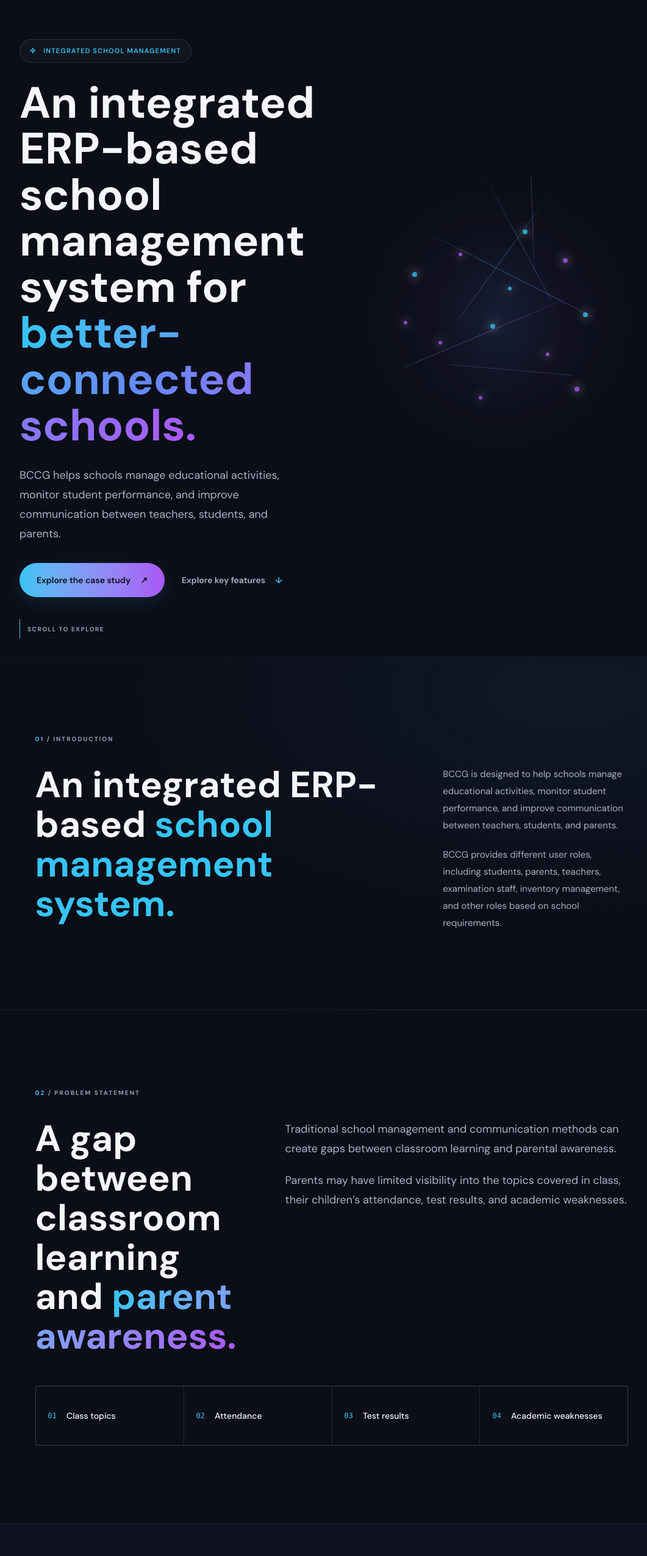
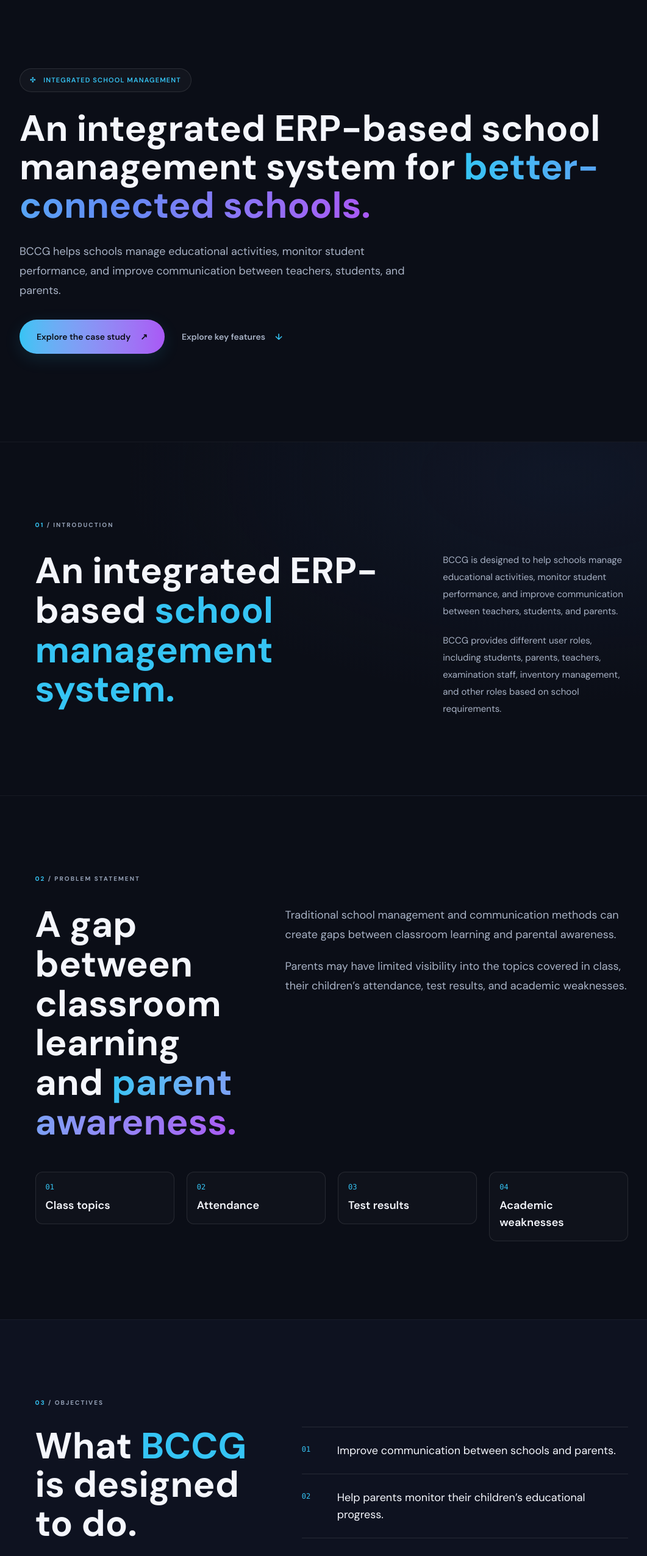
Before and after one commit to GRM458/Case-Study-website, a React (Vite) app: page / in a window 1280 px wide. Shown: the top 2551 px of the page at 61% size, without its empty margins (96-1157 px from the left). Built offline with nearby package versions, Linux system fonts and the light colour scheme.

Commit message:
made button rounded and hover Effect Droup Down and hero Section wider

```diff
--- a/src/components/sections/AudienceSection.tsx
+++ b/src/components/sections/AudienceSection.tsx
@@ -28,6 +28,9 @@
           </p>
         </div>
 
+
+{/* Audience tabs Right side */}
+
         <div>
           <div
             className="flex flex-wrap gap-2"
@@ -36,7 +39,7 @@
           >
             {audiences.map((audience, index) => (
               <button
-                className={`min-h-10 border px-4 text-xs font-semibold transition-colors cursor-pointer ${activeAudience === index ? "border-cyan bg-cyan/10 text-cyan" : "border-white/10 bg-[#0e1220] text-copy hover:border-white/30"}`}
+                className={`rounded-xl min-h-10 border px-4 text-xs font-semibold transition-colors cursor-pointer ${activeAudience === index ? "border-cyan bg-cyan/10 text-cyan" : "border-white/10 bg-[#0e1220] text-copy hover:border-white/30"}`}
                 id={`audience-tab-${index}`}
                 key={audience.name}
                 type="button"
--- a/src/components/sections/HeroSection.tsx
+++ b/src/components/sections/HeroSection.tsx
@@ -3,17 +3,19 @@
 
 export function HeroSection() {
   return (
-    <section className="relative grid min-h-[calc(100svh-76px)] grid-cols-1 items-center px-6 pb-20 pt-14 md:px-12 md:pt-20 lg:grid-cols-[1.05fr_.95fr] lg:gap-6 lg:px-[10vw] lg:pb-24 lg:pt-16" id="home" aria-labelledby="hero-title">
-      <div className="relative z-10 max-w-150">
+    <section className="relative grid min-h-[calc(100svh-76px)] grid-cols-1 items-center px-6 pb-20 pt-14 md:px-12 md:pt-20 lg:px-[10vw] lg:pb-24 lg:pt-16" id="home" aria-labelledby="hero-title">
+      <div className="relative z-10 w-full max-w-6xl">
         <p className="mb-7 inline-flex items-center gap-3 rounded-full border border-white/10 bg-white/[.03] px-4 py-2.5 text-[11px] font-semibold uppercase tracking-[1.1px] text-cyan"><span aria-hidden="true">✣</span> Integrated school management</p>
-        <h1 id="hero-title" className="max-w-157.5 font-sans text-5xl font-bold leading-[1.05] md:text-6xl lg:text-7xl">An integrated ERP-based school management system for <span className="bg-linear-to-r from-cyan via-[#6589f5] to-violet bg-clip-text text-transparent">better-connected schools.</span></h1>
-        <p className="mt-7 max-w-117.5 text-base leading-7 text-copy md:text-lg md:leading-8">{productName} helps schools manage educational activities, monitor student performance, and improve communication between teachers, students, and parents.</p>
+        <h1 id="hero-title" className="max-w-5xl font-sans text-4xl font-bold leading-[1.05] sm:text-5xl lg:text-6xl">An integrated ERP-based school management system for <span className="bg-linear-to-r from-cyan via-[#6589f5] to-violet bg-clip-text text-transparent">better-connected schools.</span></h1>
+        <p className="mt-7 max-w-2xl text-[15px] leading-7 text-copy sm:text-base md:text-lg md:leading-8">{productName} helps schools manage educational activities, monitor student performance, and improve communication between teachers, students, and parents.</p>
         <div className="mt-8 flex flex-wrap items-center gap-x-7 gap-y-4">
           <ButtonLink href="#introduction">Explore the case study <span aria-hidden="true">↗</span></ButtonLink>
           <ButtonLink variant="text" href="#features">Explore key features <span className="text-cyan" aria-hidden="true">↓</span></ButtonLink>
         </div>
       </div>
-      <div className="relative hidden min-h-[470px] overflow-hidden lg:block" aria-hidden="true">
+
+      {/* right bar */}
+      {/* <div className="relative hidden min-h-[470px] overflow-hidden lg:block" aria-hidden="true">
         <div className="absolute inset-0 bg-[radial-gradient(ellipse_at_center,rgba(74,44,130,.16),transparent_66%)]" />
         <div className="absolute left-[18%] top-[34%] h-px w-[68%] rotate-[27deg] bg-linear-to-r from-transparent via-cyan/40 to-violet/30" />
         <div className="absolute left-[15%] top-[53%] h-px w-[70%] -rotate-[23deg] bg-linear-to-r from-cyan/20 via-violet/40 to-transparent" />
@@ -37,7 +39,7 @@
         ].map((node) => <span className={`absolute rounded-full opacity-80 shadow-[0_0_16px_currentColor] ${node.color} ${node.size}`} style={{ left: node.left, top: node.top }} key={`${node.left}-${node.top}`} />)}
         <div className="absolute inset-x-1/4 bottom-[18%] top-[18%] bg-[radial-gradient(ellipse,rgba(53,196,244,.06),transparent_65%)]" />
       </div>
-      <a className="absolute bottom-7 left-6 hidden items-center gap-3 text-[10px] font-bold uppercase tracking-[1.5px] text-muted lg:left-[10vw] lg:flex" href="#introduction"><span className="h-8 w-px bg-cyan" /> Scroll to explore</a>
+      <a className="absolute bottom-7 left-6 hidden items-center gap-3 text-[10px] font-bold uppercase tracking-[1.5px] text-muted lg:left-[10vw] lg:flex" href="#introduction"><span className="h-8 w-px bg-cyan" /> Scroll to explore</a> */}
     </section>
   )
 }
--- a/src/components/sections/ProblemSection.tsx
+++ b/src/components/sections/ProblemSection.tsx
@@ -1,5 +1,5 @@
 import { SectionEyebrow } from "../ui/SectionEyebrow";
-import {useState} from "react";
+import { useState } from "react";
 
 export function ProblemSection() {
   const provides = [
@@ -52,9 +52,9 @@
         </div>
       </div>
 
-      <div className="mt-12 grid gap-px border border-white/10 bg-white/10 sm:grid-cols-2 lg:grid-cols-4">
+      <div className="mt-12 grid grid-cols-1 gap-4 sm:grid-cols-2 lg:gap-5 xl:grid-cols-4">
         {provides.map((item, index) => (
-          <ProblemCard key={index} item={item} index={index} />
+          <ProblemCard key={item.title} item={item} index={index} />
         ))}
       </div>
     </section>
@@ -63,16 +63,66 @@
 
 
 
-function ProblemCard({ item, index }: { item: { title: string; para: string }; index: number }) {
-  const [isOpen,setIsOpen]=useState(false);
+function ProblemCard({
+  item,
+  index,
+}: {
+  item: { title: string; para: string };
+  index: number;
+}) {
+  const [isPinnedOpen, setIsPinnedOpen] = useState(false);
+
+  const detailsId = `problem-card-details-${index}`;
+
   return (
-    <div className="flex flex-col bg-[var(--color-paper)] relative z-10">
-            <div className="flex min-h-24 items-center gap-4 bg-paper px-5 cursor-pointer" key={item.title} onMouseEnter={()=>setIsOpen(true)} onMouseLeave={()=>setIsOpen(false)}>
-            <span className="font-mono text-xs text-cyan">0{index + 1}</span>
-            <span className="text-sm font-medium text-ink">{item.title}</span>
-          </div>
-        {isOpen && <p className="text-md text-ink gap-4 bg-paper px-5 rounded-sm absolute z-10 shadow-lg top-26 border p-5 border-white/10 shadow-sm shadow-gray-500">{item.para}</p>}
+
+
+
+
+    <div
+      className={`group relative ${
+        isPinnedOpen ? "z-20" : "z-0 hover:z-20 focus-within:z-20 cursor-pointer"
+      }`}
+    >
+
+
+
+      <button
+        type="button"
+        aria-expanded={isPinnedOpen}
+        aria-controls={detailsId}
+        // onClick={() => setIsPinnedOpen((open) => !open)}
+        className={`rounded-xl flex min-h-20 w-full cursor-pointer flex-col items-start justify-center border bg-white/[.02] p-3 text-left transition-colors focus-visible:outline-2 focus-visible:outline-offset-4 focus-visible:outline-cyan sm:p-4 ${
+          isPinnedOpen
+            ? "border-cyan/40 bg-white/[.04]"
+            : "border-white/10 hover:border-cyan/40 hover:bg-white/[.04]"
+        }`}
+      >
+        <span className="font-mono text-xs text-cyan">0{index + 1}</span>
+        <span className="mt-2 text-base font-semibold text-ink sm:text-lg">
+          {item.title}
+        </span>
+      </button>
+
+
+      {/* Droup info */}
+      <div
+        id={detailsId}
+        className={`rounded-2xl invisible absolute left-0 top-[calc(100%+0.5rem)] z-30 w-full translate-y-1 border border-white/10 bg-[#111725] p-3 text-sm leading-5 text-copy opacity-0 shadow-xl transition-all group-hover:visible group-hover:translate-y-0 group-hover:opacity-100 group-focus-within:visible group-focus-within:translate-y-0 group-focus-within:opacity-100 sm:p-4 ${
+          isPinnedOpen ? "visible translate-y-0 opacity-100" : ""
+        }`}
+      >
+        <p className="mb-1 font-mono text-[10px] text-cyan">
+          0{index + 1} / {item.title}
+        </p>
+        <p>{item.para}</p>
+      </div>
+
+
+
     </div>
+
+
 
   );
 }
--- a/src/components/sections/StatusSection.tsx
+++ b/src/components/sections/StatusSection.tsx
@@ -1,14 +1,55 @@
-import { marketingFocus, productName } from '../../config/site'
-import { SectionEyebrow } from '../ui/SectionEyebrow'
+import { marketingFocus, productName } from "../../config/site";
+import { SectionEyebrow } from "../ui/SectionEyebrow";
 
 export function StatusSection() {
   return (
-    <section className="px-6 py-20 md:px-12 md:py-28 lg:px-[12vw] lg:py-32" id="status" aria-labelledby="status-heading">
+    <section
+      className="px-6 py-20 md:px-12 md:py-28 lg:px-[12vw] lg:py-32"
+      id="status"
+      aria-labelledby="status-heading"
+    >
       <SectionEyebrow number="06" label="Current status & marketing focus" />
+
       <div className="mt-9 grid gap-10 lg:grid-cols-[.85fr_1.15fr] lg:gap-20">
-        <div><h2 id="status-heading" className="font-sans text-4xl font-bold leading-[1.08] md:text-5xl lg:text-6xl">Designed. Now focused on <span className="text-cyan">reaching schools.</span></h2><p className="mt-5 text-base leading-7 text-copy">According to the provided information, {productName} has already been designed. The next focus is marketing the product to schools and communicating its practical value.</p></div>
-        <div><h3 className="mb-5 text-xs font-bold uppercase tracking-[1.5px] text-muted">Marketing efforts can emphasize</h3><ul className="grid gap-3 sm:grid-cols-2">{marketingFocus.map((item) => <li className="flex min-h-[72px] items-center gap-4 border border-white/10 bg-[#0e1220] px-4 text-sm text-ink" key={item}><span className="grid size-7 shrink-0 place-items-center rounded-full border border-cyan/40 text-xs text-cyan">↗</span>{item}</li>)}</ul><p className="mt-5 border-l-2 border-violet pl-4 text-xs leading-6 text-muted">Implementation results, customer feedback, adoption figures, and marketing performance have not yet been provided and should be added when verified.</p></div>
+        <div>
+          <h2
+            id="status-heading"
+            className="font-sans text-4xl font-bold leading-[1.08] md:text-5xl lg:text-6xl"
+          >
+            Designed. Now focused on{" "}
+            <span className="text-cyan">reaching schools.</span>
+          </h2>
+          <p className="mt-5 text-base leading-7 text-copy">
+            According to the provided information, {productName} has already
+            been designed. The next focus is marketing the product to schools
+            and communicating its practical value.
+          </p>
+        </div>
+        <div>
+          <h3 className="mb-5 text-xs font-bold uppercase tracking-[1.5px] text-muted">
+            Marketing efforts can emphasize
+          </h3>
+
+          <ul className="grid gap-3 sm:grid-cols-2">
+            {marketingFocus.map((item) => (
+              <li
+                className="flex min-h-[72px] items-center gap-4 border border-white/10 bg-[#0e1220] px-4 text-sm text-ink rounded-xl"
+                key={item}
+              >
+                <span className="grid size-7 shrink-0 place-items-center rounded-full border border-cyan/40 text-xs text-cyan">
+                  ↗
+                </span>
+                {item}
+              </li>
+            ))}
+          </ul>
+          <p className="mt-5 border-l-2 border-violet pl-4 text-xs leading-6 text-muted">
+            Implementation results, customer feedback, adoption figures, and
+            marketing performance have not yet been provided and should be added
+            when verified.
+          </p>
+        </div>
       </div>
     </section>
-  )
+  );
 }
```
